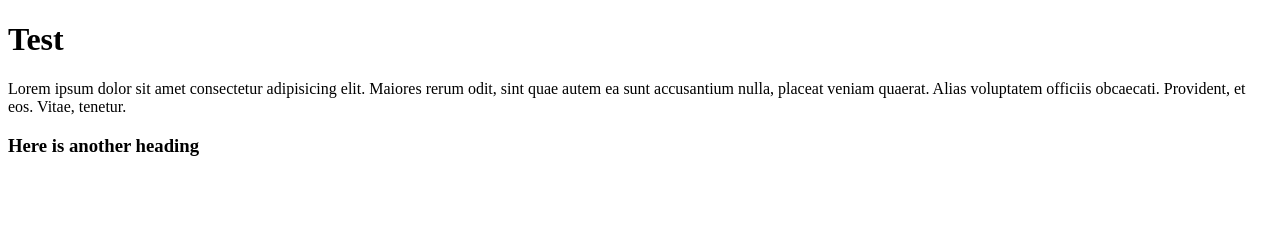
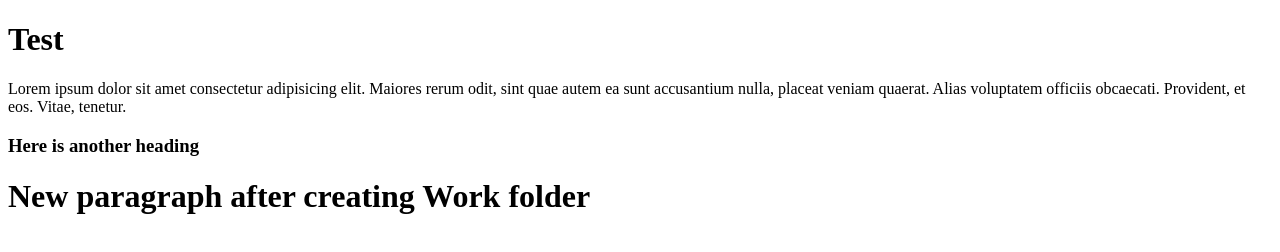
Before and after one commit to farrukhrakhimoff/gitHubTutorial, a plain HTML site: page index.html in a window 1280 px wide. Drawn offline with Linux system fonts and the light colour scheme.

Commit message:
Work folder

```diff
--- a/index.html
+++ b/index.html
@@ -13,6 +13,9 @@
     <h1>Test</h1>
     <p>Lorem ipsum dolor sit amet consectetur adipisicing elit. Maiores rerum odit, sint quae autem ea sunt accusantium nulla, placeat veniam quaerat. Alias voluptatem officiis obcaecati. Provident, et eos. Vitae, tenetur.</p>
     <h3>Here is another heading</h3>
+<h1>New paragraph after creating Work folder</h1>
+
+
     <script src="Script/app.js"></script>
 </body>
 </html>
```
